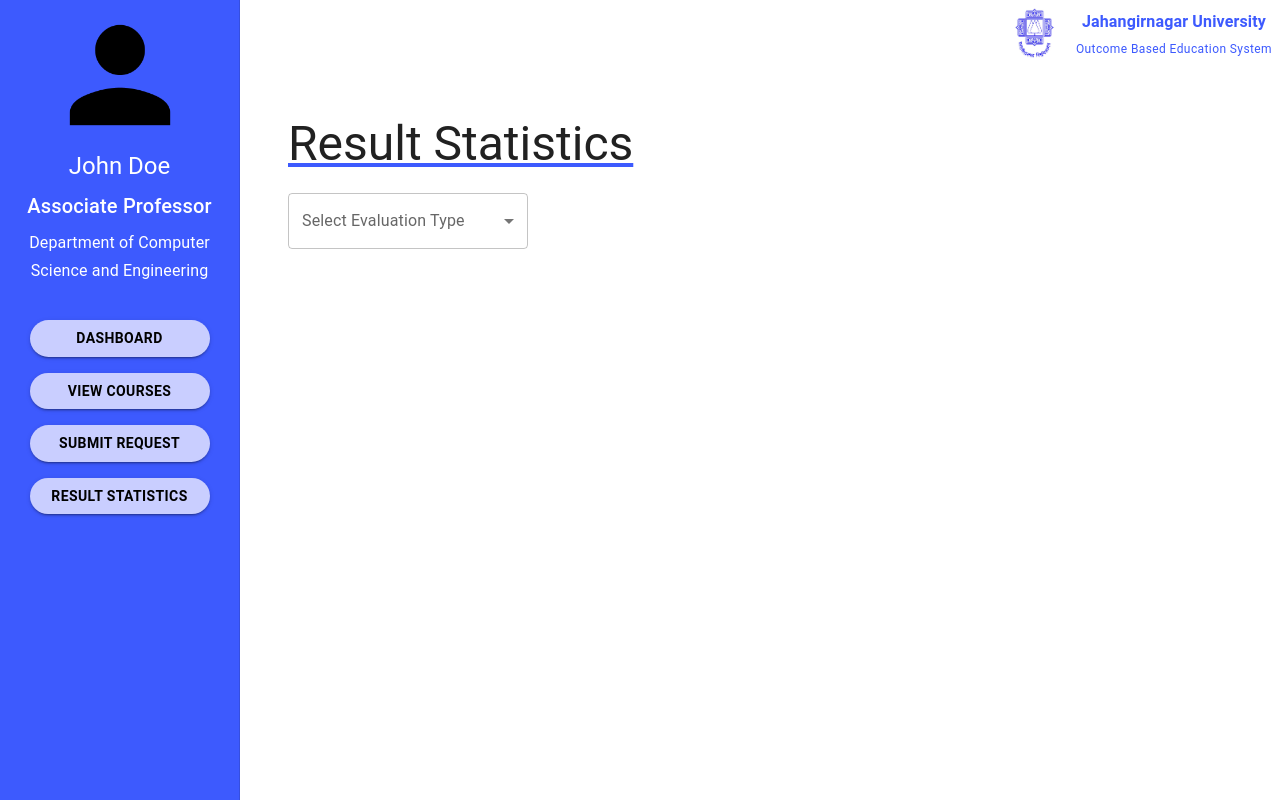
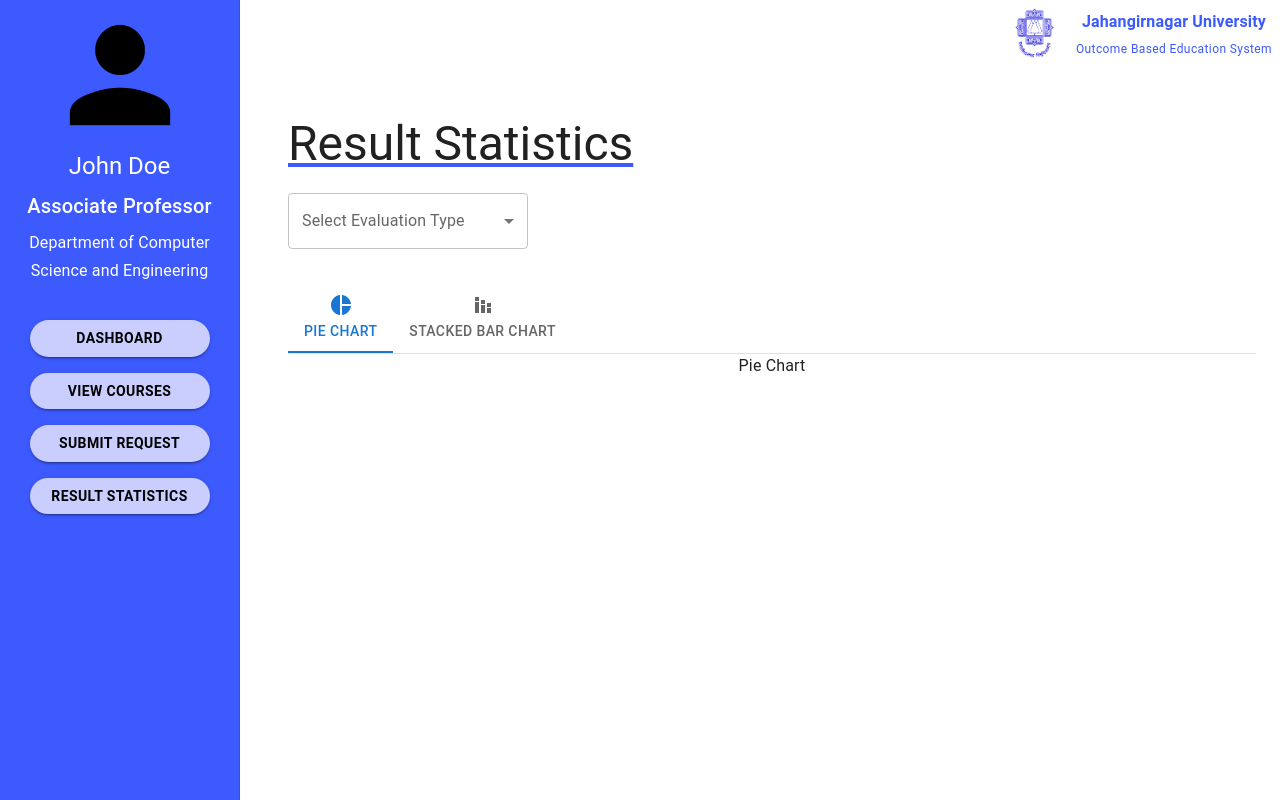
Before and after one commit to Mahiyat/obe-project-backup, a React (Create React App) app in the folder obe-project/: page /result-statistics in a window 1280 px wide. Built offline with nearby package versions, Linux system fonts and the light colour scheme.

Commit message:
Fix alignment

```diff
--- a/obe-project/src/COMPONENTS/ResultStatistics.jsx
+++ b/obe-project/src/COMPONENTS/ResultStatistics.jsx
@@ -1,7 +1,8 @@
 import React from 'react';
-import { Box, Typography } from '@mui/material';
+import { Box, Stack, Typography } from '@mui/material';
 
 import EvaluationSelection from './EvaluationSelection';
+import GraphTabs from './GraphTabs';
 
 export default function ResultStatistics() {
   return (
@@ -27,7 +28,10 @@ export default function ResultStatistics() {
       >
         Result Statistics
       </Typography>
-      <EvaluationSelection />
+      <Stack spacing={4}>
+        <EvaluationSelection />
+        <GraphTabs incourse='' />
+      </Stack>
     </Box>
   );
 }
```
